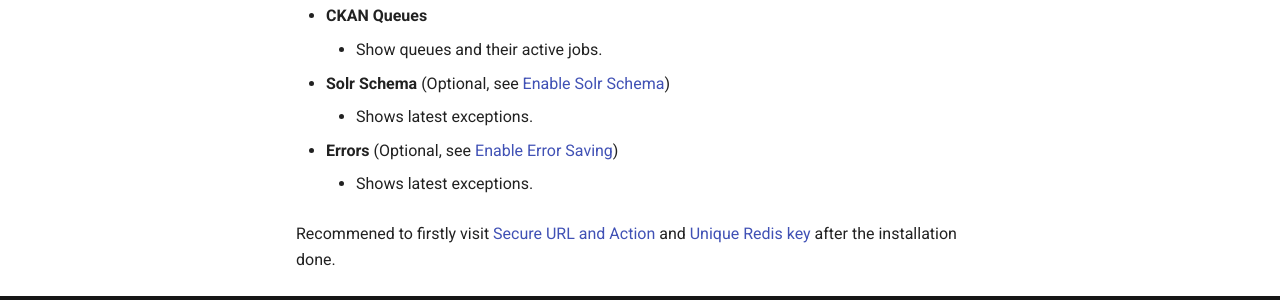
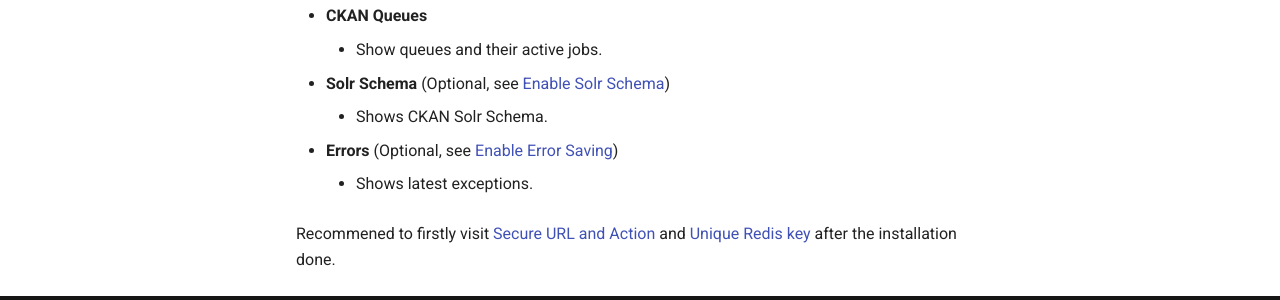
Before and after one commit to germankay/ckanext-selfinfo, an MkDocs documentation site: the page built from docs/index.md, in a window 1280 px wide and 900 px high, scrolled down 1397 px. Shown: the part 559-859 px from the top of the window. Built offline with MkDocs 1.6.1 and Material for MkDocs 9.7.7, drawn with Linux system fonts in a browser that asks for light colours; comment, search, counter and statistics services are not loaded.

Commit message:
fix index.md Solr description

```diff
--- a/docs/index.md
+++ b/docs/index.md
@@ -43,7 +43,7 @@
 * **CKAN Queues**
     - Show queues and their active jobs.
 * **Solr Schema** (Optional, see [Enable Solr Schema](configuration/solr_schema.md))
-    - Shows latest exceptions.
+    - Shows CKAN Solr Schema.
 * **Errors** (Optional, see [Enable Error Saving](configuration/errors.md))
     - Shows latest exceptions.
 
```
